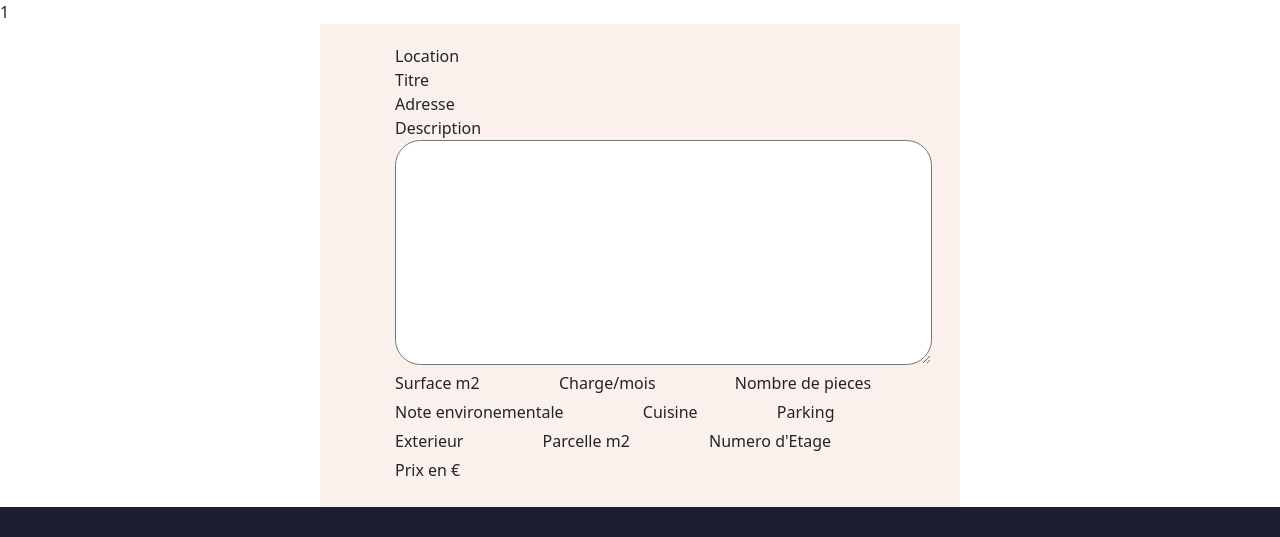
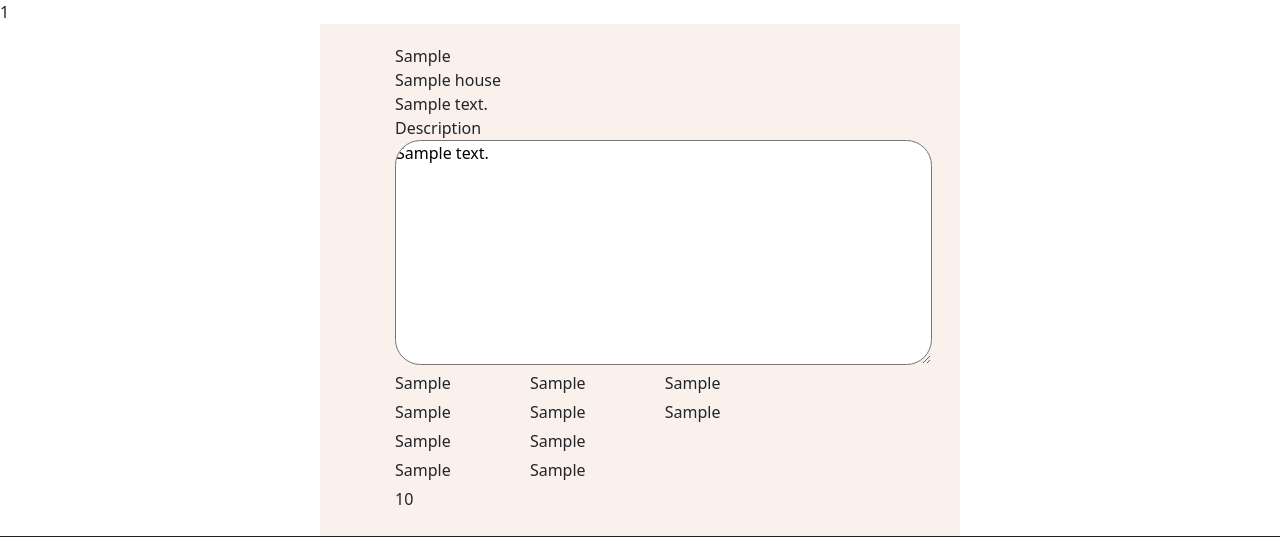
Before and after one commit to EvilCorpRobot/ThinkImmo, a PHP site: page /index.php?action=displayHouseClient&id_property=1 in a window 1280 px wide. Shown: the part 76-613 px from the top of the page. Run offline with PHP 8.4, Linux system fonts and the light colour scheme; tables that the repository leaves empty or names only in its code hold one stand-in row (values such as "Sample post"); data that the repository does not hold is empty; some libraries are stand-ins or nearby versions.

Commit message:
view house client

```diff
--- a/controllers/house.php
+++ b/controllers/house.php
@@ -17,13 +17,19 @@ class ControllerHouse extends ControllerProperty
     //affiche vue Description House Client
     public function displayHouseClient()
     {
+        $idProperty = $_GET['id_property'];
+        // echo $idProperty;
+
+        $houseAllInfo = $this->house->get_HouseAllInfo($idProperty);
+
         $vue = new View("HouseClient");
-        $vue->generer(["error" => "error"]);
+        $vue->generer(["houseAllInfo" => $houseAllInfo]);
     }
 
     //affiche vue Description House DashBoard
     public function displayHouseDashboard()
     {
+
     }
 
     //affiche vue Creation de maison
--- a/models/M_House.php
+++ b/models/M_House.php
@@ -3,6 +3,12 @@
 require_once 'models/model.php';
 
 class House extends Model {
+
+    public function get_HouseAllInfo($id_property) {
+        $sql = 'SELECT * FROM property INNER JOIN house ON house.id_property = property.id_property WHERE property.id_property = ?;';
+        $result = $this->executeRequest($sql, array($id_property));
+        return $result;
+    }
 
     public function get_House() {
         $sql = 'SELECT * FROM property INNER JOIN house ON house.id_property = property.id_property;';
@@ -18,7 +24,7 @@ class House extends Model {
                 INSERT INTO house (id_property, pool, landArea, floor, outbuilding)
                 VALUES (LAST_INSERT_ID(), ?, ?, ?, ?);";
         $result = $this->executeRequest($sql, array(  $contract, $title, $address, $description, $type, $area, $charge, $rooms, $epd,
-                                            $kitchen, $parking, $exterior, $price, $pool, $landArea, $floor, $outbuilding));
+                                        $kitchen, $parking, $exterior, $price, $pool, $landArea, $floor, $outbuilding));
 
         return $result;
     }
--- a/views/viewHouseClient.php
+++ b/views/viewHouseClient.php
@@ -1,15 +1,14 @@
 <?php
 
-$idProperty = $_GET['id_property'];
+    $idProperty = $_GET['id_property'];
 
-echo $idProperty;
+    echo $idProperty;
 
 ?>
 
-
 <?php
 
-$this->titre = "House";
+    $this->titre = "House";
 
 ?>
 
@@ -20,9 +19,9 @@ $this->titre = "House";
     <div class="form_house_create">
         <form action="" method="post">
             <div class="house_area">
-                <label for="contract">Location</label><br>
+                <label for="contract"><?= $houseAllInfo[0]['contract'] ?></label><br>
 
-                <label for="title">Titre</label><br>
+                <label for="title"><?= $houseAllInfo[0]['title'] ?></label><br>
 
                 <!-- <div>
                     <img src="https://placehold.it/480x430" alt="Image 1">
@@ -30,57 +29,67 @@ $this->titre = "House";
                     <img src="https://placehold.it/480x430" alt="Image 1">
                 </div>-->
 
-                <label for="address">Adresse</label><br>
+                <label for="address"><?= $houseAllInfo[0]['address'] ?></label><br>
                 <span class="info"></span>
 
                 <label for="description">Description</label><br>
-                <textarea name="description"></textarea><br>
+                <textarea name="description"><?= $houseAllInfo[0]['description'] ?></textarea><br>
             </div>
             <!-- --- -->
             <div class="house_area_1">
                 <div>
-                    <label for="area">Surface m2</label>
+                    <label for="area"><?= $houseAllInfo[0]['area'] ?></label>
                     <span class="info"></span>
                 </div>
                 <div>
-                    <label for="charge">Charge/mois</label>
+                    <label for="charge"><?= $houseAllInfo[0]['charge'] ?></label>
                     <span class="info"></span>
                 </div>
                 <div>
-                    <label for="rooms">Nombre de pieces</label>
+                    <label for="rooms"><?= $houseAllInfo[0]['rooms'] ?></label>
                     <span class="info"></span>
                 </div>
             </div>
             <!-- --- -->
             <div class="house_area_1">
                 <div>
-                    <label for="epd">Note environementale</label>
+                    <label for="epd"><?= $houseAllInfo[0]['epd'] ?></label>
                     <span class="info"></span>
                 </div>
                 <div>
 
-                    <label for="kitchen">Cuisine</label>
+                    <label for="kitchen"><?= $houseAllInfo[0]['kitchen'] ?></label>
                     <span class="info"></span>
                 </div>
                 <div>
 
-                    <label for="parking">Parking</label>
+                    <label for="parking"><?= $houseAllInfo[0]['parking'] ?></label>
                     <span class="info"></span>
                 </div>
             </div>
-
             <!-- --- -->
             <div class="house_area_1">
                 <div>
-                    <label for="exterior">Exterieur</label>
+                    <label for="exterior"><?= $houseAllInfo[0]['exterior'] ?></label>
                     <span class="info"></span>
                 </div>
                 <div>
-                    <label for="parcel">Parcelle m2</label>
+                    <label for="pool"><?= $houseAllInfo[0]['pool'] ?></label>
                     <span class="info"></span>
                 </div>
                 <div>
-                    <label for="floorNumber">Numero d'Etage</label>
+                    <label for="landArea"><?= $houseAllInfo[0]['landArea'] ?></label>
+                    <span class="info"></span>
+                </div>
+            </div>
+            <!-- --- -->
+            <div class="house_area_1">
+                <div>
+                    <label for="floor"><?= $houseAllInfo[0]['floor'] ?></label>
+                    <span class="info"></span>
+                </div>
+                <div>
+                    <label for="outbuilding"><?= $houseAllInfo[0]['outbuilding'] ?></label>
                     <span class="info"></span>
                 </div>
             </div>
@@ -88,7 +97,7 @@ $this->titre = "House";
             <div class="house_area_1">
 
                 <div>
-                    <label for="price">Prix en €</label>
+                    <label for="price"><?= $houseAllInfo[0]['price'] ?></label>
                     <span class="info"></span>
                 </div>
 
```
